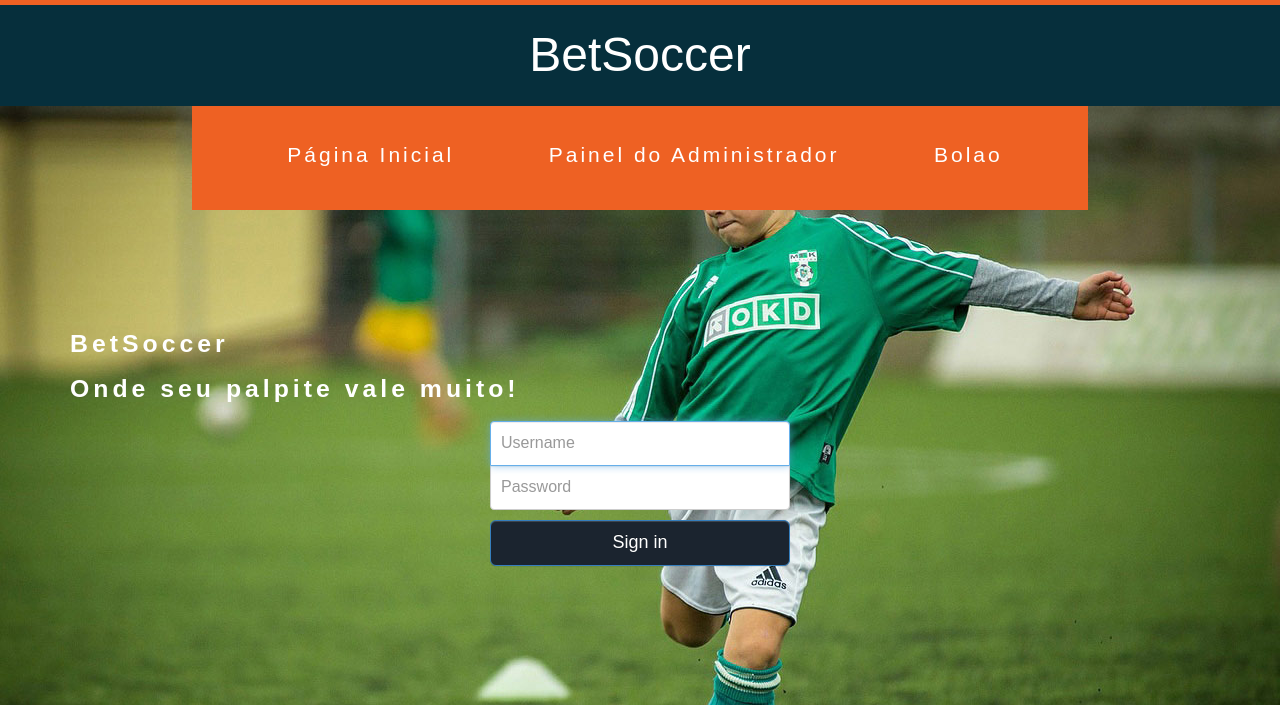
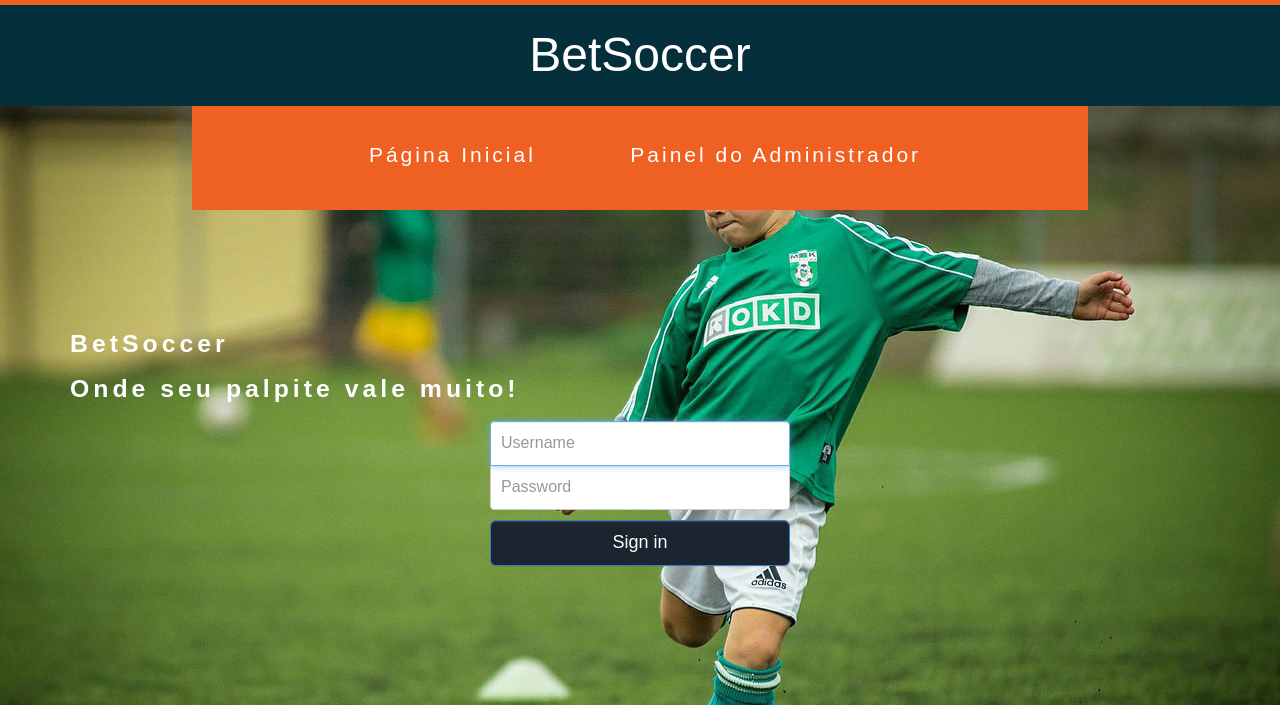
Before and after one commit to rafabispo93/TrabalhoP.Web, a Django app: page / in a window 1280 px wide. Shown: the top 705 px of the page. Run offline with Django 3.2, Linux system fonts and the light colour scheme; data comes from the database, SQL or seed files in the repository; both versions use the stored data as it was after the commit; some libraries are stand-ins or nearby versions.

Commit message:
Consertado bug das urls

```diff
--- a/BetSoccer/bolao/models.py
+++ b/BetSoccer/bolao/models.py
@@ -31,7 +31,7 @@ class MatchResult(models.Model):
     visitorScore = models.IntegerField(blank=False,default=0)
 
     def __str__(self):
-        return "Time1: {} X {} :Time2 ".format(self.homeScore,self.visitorScore)
+        return "{}: {} X {} :{} ".format(self.game.homeTeam,self.homeScore,self.visitorScore,self.game.visitorTeam)
 
 class Bet(models.Model):
     id = models.AutoField(primary_key=True)
--- a/BetSoccer/bolao/templates/bolao/index.html
+++ b/BetSoccer/bolao/templates/bolao/index.html
@@ -38,9 +38,9 @@ License URL: http://creativecommons.org/licenses/by/3.0/
 				<div class="menu">
 
 					<ul class="nav" id="nav">
-						<li><a href="index.html/">Página Inicial</a></li>
+						<li><a href="/">Página Inicial</a></li>
 						<li><a href="admin/">Painel do Administrador </a></li>
-						<li><a href="bolao/jogos.html">Bolao</a></li>
+
 
 					</ul>
 
--- a/BetSoccer/bolao/templates/bolao/jogos.html
+++ b/BetSoccer/bolao/templates/bolao/jogos.html
@@ -29,9 +29,8 @@
 				<div class="menu">
 
 					<ul class="nav" id="nav">
-						<li><a href="index.html/">Página Inicial</a></li>
-						<li><a href="admin/">Painel do Administrador </a></li>
-						<li><a href="bolao/jogos.html">Bolao</a></li>
+						<li><a href="/">Página Inicial</a></li>
+						<li><a href="/admin/">Painel do Administrador </a></li>
                         <div id="loginInfo">
                         <p id="login-Name">Login: {{user}}</p>
                         <p id="login-Credit">Crédito disponível: {{credito}}</p>
--- a/BetSoccer/bolao/urls.py
+++ b/BetSoccer/bolao/urls.py
@@ -5,8 +5,8 @@ from .import views
 
 urlpatterns = [
     url(r'^$', views.index),
-    url(r'^bolao/jogos.html', views.bolao),
-    url(r'^index.html', views.index),
+    #url(r'^/bolao/jogos.html', views.bolao),
+    url(r'^/index.html', views.index),
     url(r'^login', views.login),
     url(r'^apostar',views.apostar),
 ]
--- a/BetSoccer/bolao/views.py
+++ b/BetSoccer/bolao/views.py
@@ -72,9 +72,6 @@ def index(request):
                 Bet.objects.filter(game = n.game).delete()
 
     return render(request, 'bolao/index.html', {'matchResult':matchResult,'matchRegistration':matchRegistration})
-def bolao(request):
-    matchRegistration= MatchRegistration.objects.all()
-    return render(request, 'bolao/jogos.html', {'matchRegistration':matchRegistration})
 def login(request):
     user = request.POST.get("username", "")
     password = request.POST.get("password", "")
```
Also changed, not shown: BetSoccer/db.sqlite3.
